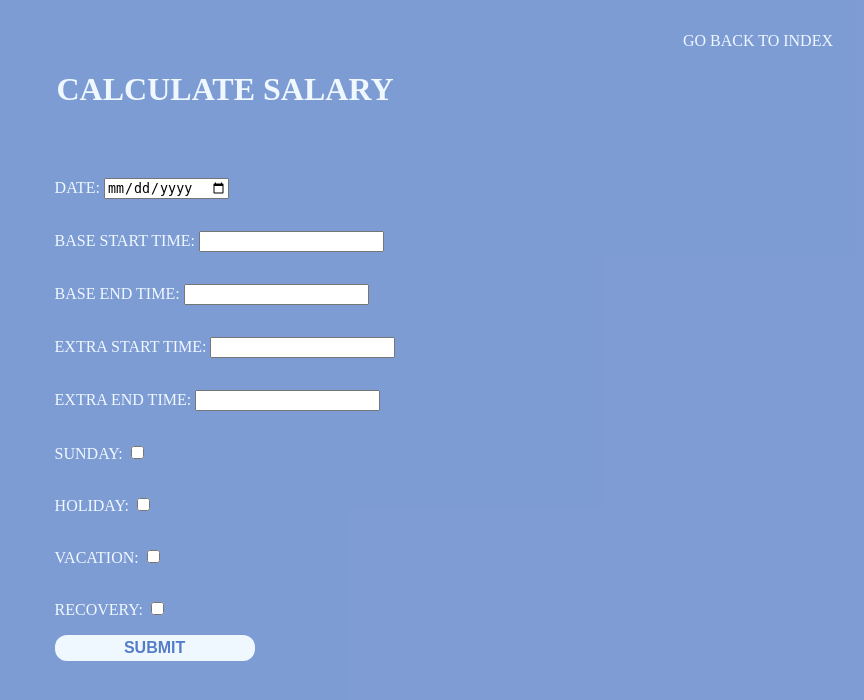
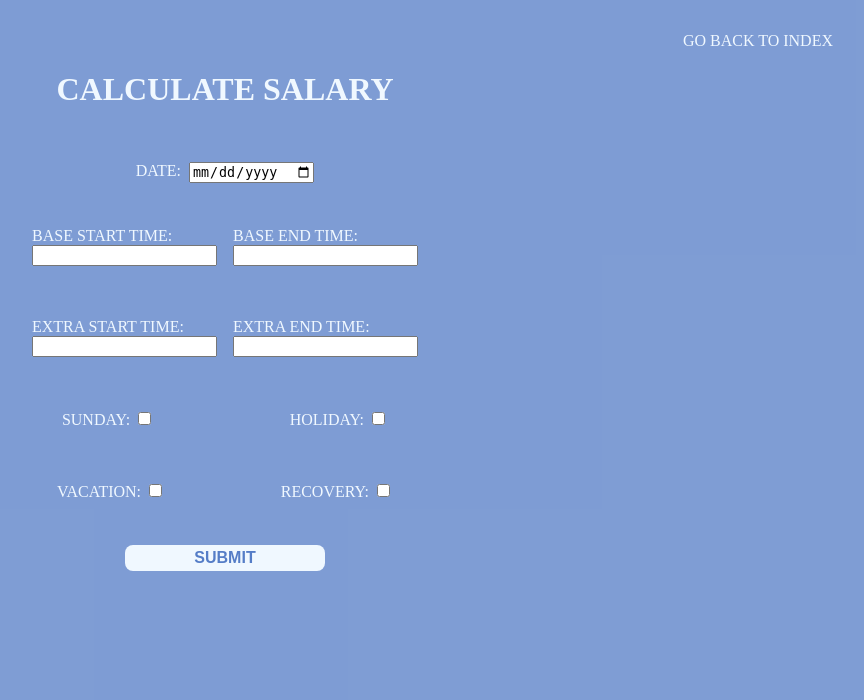
Before and after one commit to Siddo6/salary_calculation_app, a Django app: page /form in a window 1280 px wide. Shown: the top 700 px of the page, without its empty margins (415-1279 px from the left). Run offline with Django 5.2, Linux system fonts and the light colour scheme.

Commit message:
modified:   calculations/forms.py 	modified:   calculations/models.py 	modified:   calculations/templates/calculations/daily-form.html 	modified:   calculations/views.py

```diff
--- a/calculations/forms.py
+++ b/calculations/forms.py
@@ -1,4 +1,5 @@
 from django import forms
+from .models import Salary
 
 class WorkHoursForm(forms.Form):
     day = forms.DateField(required=True, label='Date', widget=forms.DateInput(attrs={'type': 'date'}))
@@ -23,6 +24,31 @@ class WorkHoursForm(forms.Form):
     ferie = forms.BooleanField(required=False, label='Vacation')
     recupero = forms.BooleanField(required=False, label='Recovery')
 
+    def clean(self):
+        cleaned_data = super().clean()
+        day = cleaned_data.get('day')
+        ferie = cleaned_data.get('ferie')
+        recupero = cleaned_data.get('recupero')
+        base_start_time = cleaned_data.get('base_start_time')
+        base_end_time = cleaned_data.get('base_end_time')
+        extra_start_time = cleaned_data.get('extra_start_time')
+        extra_end_time = cleaned_data.get('extra_end_time')
+
+        # Check if at least one of ferie or recupero is selected
+        if not ferie and not recupero:
+             # Check if at least one pair of start and end times is provided
+            base_times_provided = base_start_time is not None and base_end_time is not None
+            extra_times_provided = extra_start_time is not None and extra_end_time is not None
+            if not (base_times_provided or extra_times_provided):
+                raise forms.ValidationError("At least one of Base start/end time or Extra start/end time is required when vacation or recovery is not chosen.")
+
+        # Check if data already exists for the given day
+        if day:
+            existing_salary = Salary.objects.filter(day=day).exists()
+            if existing_salary:
+                raise forms.ValidationError(f"Data already exists for {day}. Please choose a different day.")
+
+        return cleaned_data
 
 
 class SelectDataForm(forms.Form):
--- a/calculations/models.py
+++ b/calculations/models.py
@@ -18,3 +18,6 @@ class Salary (models.Model):
 
     def __str__(self):
          return f"Salary for {self.day}"
+
+    class Meta:
+        ordering = ['day']
--- a/calculations/templates/calculations/daily-form.html
+++ b/calculations/templates/calculations/daily-form.html
@@ -25,6 +25,15 @@
         display: flex;
         justify-content: center;
     }
+    .error{
+        color: rgb(195, 31, 31);
+        text-transform: uppercase;
+        display: flex;
+        flex-direction: column;
+        justify-content: center;
+        align-items: center;
+        font-size: 16px;
+    }
 
     .back{
         color: aliceblue;
@@ -48,15 +57,101 @@
         font-size: 1rem;
         height: 1.6rem;
         border: none;
-        border-radius: 12px;
+        border-radius: 8px;
+        display: block;
+        margin: 0 auto;
+    }
+    .base{
+        display: flex;
+        align-items: center;
+    }
+
+    .base2{
+        display: flex;
+        align-items: center;
+        justify-content: space-around;
+    }
+
+    .item{
+        display: block;
+        padding: 8px;
+    }
+
+    .date{
+        display: flex;
+        justify-content: center;
+        gap: 8px;
     }
 </style>
 <div class="back"><a href="{% url 'index' %}">Go back to Index</a></div>
+{% if form.errors %}
+<div class="error">
+    <p>Please correct the following errors:</p>
+    <div>
+        {% for field, error_list in form.errors.items %}
+            {% for error in error_list %}
+                <div>{{ error }}</div>
+            {% endfor %}
+        {% endfor %}
+    </div>
+</div>
+{% endif %}
 <div class="container">
 <h1 class="title">Calculate Salary</h1>
 <form method="post" action="{% url 'daily-form' %}" class="form">
     {% csrf_token %}
-    {{ form.as_p }}
+    <div class="date">
+    <label for="id_day">Date: </label>
+    {{ form.day }}</div>
+    <br><br>
+    <div class="base">
+        <div class="item">
+            <label for="id_base_start_time">Base Start Time:</label><br>
+            {{ form.base_start_time }}
+        </div>
+    <br><br>
+        <div class="item">
+            <label for="id_base_end_time">Base End Time:</label><br>
+            {{ form.base_end_time }}
+        </div>
+    </div>
+    <br><br>
+    <div class="base">
+        <div class="item">
+            <label for="id_extra_start_time">Extra Start Time:</label><br>
+            {{ form.extra_start_time }}
+        </div>
+    <br><br>
+    <div class="item">
+        <label for="id_extra_end_time">Extra End Time:</label><br>
+        {{ form.extra_end_time }}
+    </div>
+    </div>
+    <br><br>
+
+    <div class="base2">
+        <div class="item">
+        <label for="id_sunday">Sunday:</label>
+        {{ form.sunday }}</div>
+        <br><br>
+        <div class="item">
+        <label for="id_festivita">Holiday:</label>
+        {{ form.festivita }}</div>
+    </div>
+    <br><br>
+    <div class="base2">
+        <div class="item">
+            <label for="id_ferie">Vacation:</label>
+            {{ form.ferie }}
+        </div>
+    <br><br>
+        <div class="item">
+            <label for="id_recupero">Recovery:</label>
+            {{ form.recupero }}
+        </div>
+    </div>
+    <br><br>
+
     <button type="submit" class="button">SUBMIT</button>
 </form>
 </div>
--- a/calculations/views.py
+++ b/calculations/views.py
@@ -71,9 +71,11 @@ def calculate_salary(request):
                 extra_start_time=extra_start_time,
                 extra_end_time=extra_end_time
             )
+            return redirect(reverse('display-salary-data'))
 
+        else:
+            print(form.errors)
 
-        return redirect(reverse('display-salary-data'))
     else:  # Handle GET request to display the form
         form = WorkHoursForm()
 
```
